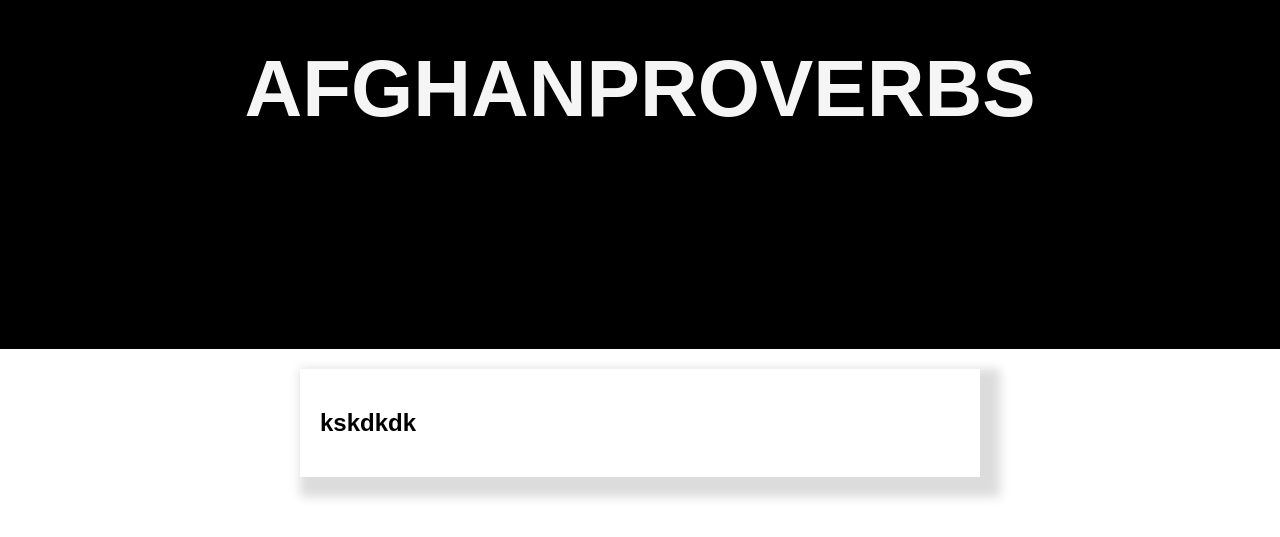
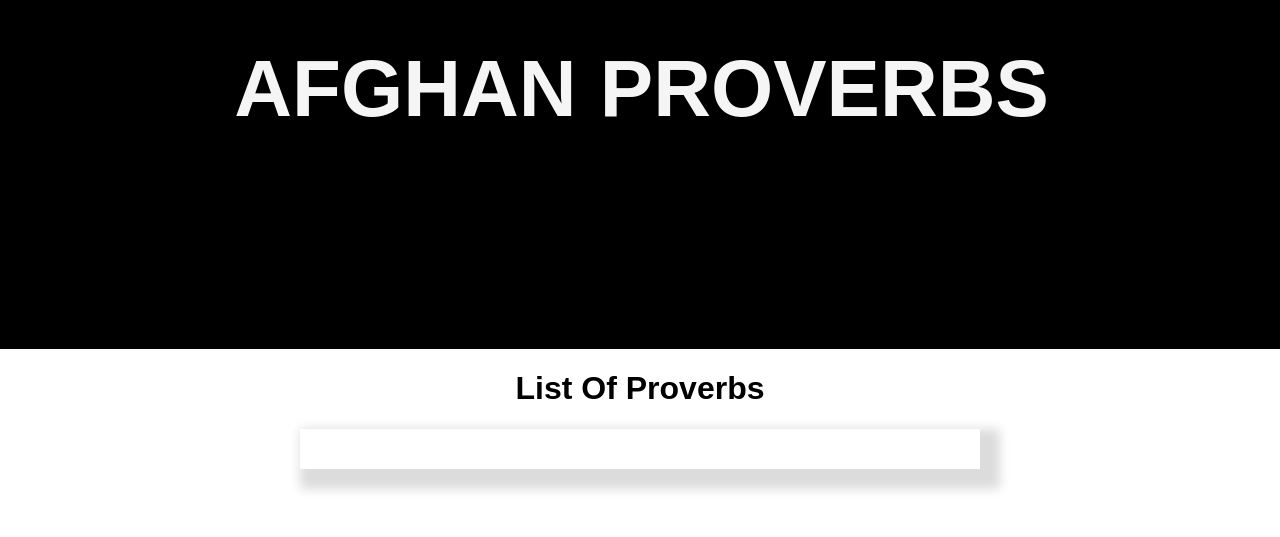
Before and after one commit to MahsumaRezai/Afg_Provrebs, a React (Create React App) app: page / in a window 1280 px wide. Shown: the part 171-708 px from the top of the page. Built offline with nearby package versions, Linux system fonts and the light colour scheme.

Commit message:
work on the list title

```diff
--- a/src/Compontes/Fri.js
+++ b/src/Compontes/Fri.js
@@ -4,8 +4,8 @@
 const Fri = () => {
     return (
         <Fragment>
+            <h1 className="title">List Of Proverbs</h1>
             <div className="Card">
-            <h2>kskdkdk</h2>
             </div>
 
 
--- a/src/Compontes/main.css
+++ b/src/Compontes/main.css
@@ -8,3 +8,7 @@
 
 
 }
+.title {
+    text-align: center;
+    color: black
+}
```
